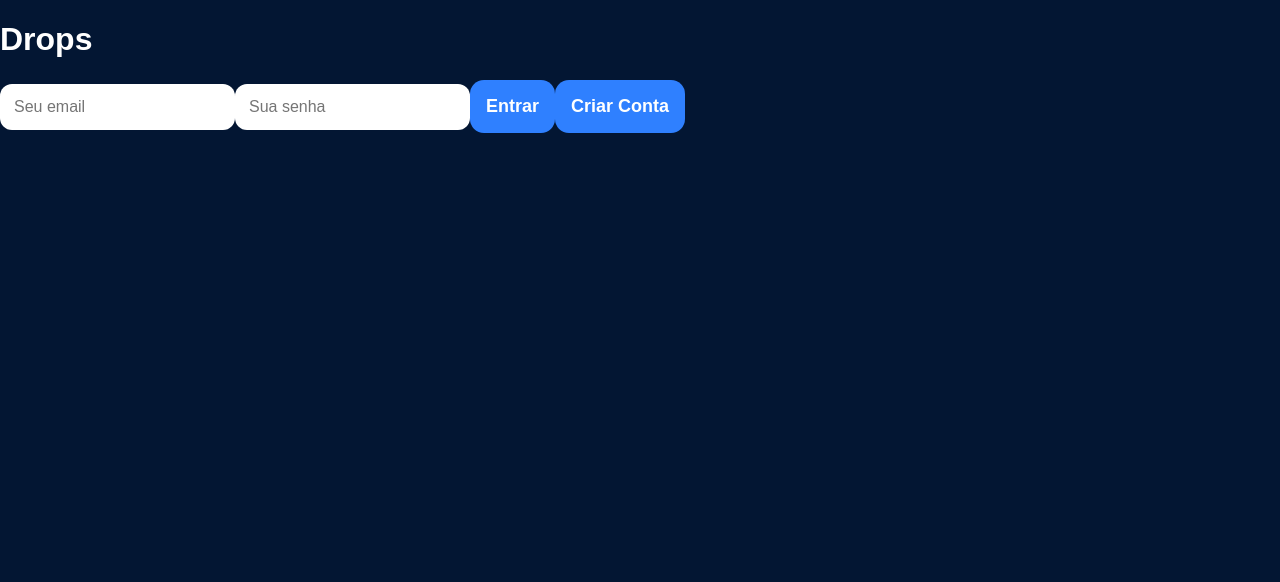
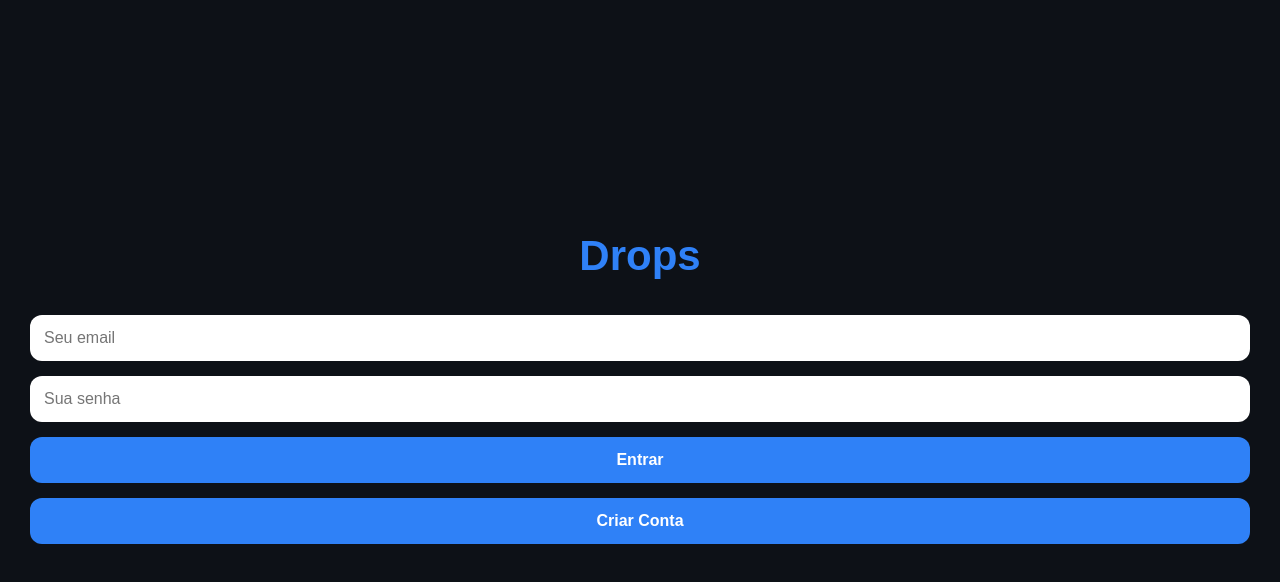
Before and after one commit to Drop-glitch/Drop_lite, a Next.js app: page / in a window 1280 px wide. Shown: the top 582 px of the page. Built offline with nearby package versions, Linux system fonts and the light colour scheme.

Commit message:
Update globals.css

```diff
--- a/app/globals.css
+++ b/app/globals.css
@@ -1,44 +1,50 @@
-body{
+*{
   margin:0;
-background:#031633;
-font-family:Arial;
-color:white;
+  padding:0;
+  box-sizing:border-box;
 }
 
-.box{
-max-width:420px;
-margin:auto;
-padding:30px;
+body{
+  background:#0d1117;
+  color:white;
+  font-family:Arial, sans-serif;
+}
+
+.login{
+  min-height:100vh;
   display:flex;
   flex-direction:column;
-gap:14px;
+  justify-content:center;
+  padding:30px;
+  gap:15px;
 }
 
-input{
+.login h1{
+  text-align:center;
+  color:#2f81f7;
+  font-size:42px;
+  margin-bottom:20px;
+}
+
+.login input{
   padding:14px;
+  border:none;
   border-radius:12px;
-border:none;
   font-size:16px;
 }
 
-button{
-padding:16px;
+.login button{
+  padding:14px;
   border:none;
-border-radius:14px;
-background:#2f80ff;
+  border-radius:12px;
+  background:#2f81f7;
   color:white;
-font-size:18px;
+  font-size:16px;
   font-weight:bold;
 }
 
-.avatar{
-width:110px;
-height:110px;
-border-radius:50%;
-object-fit:cover;
+.login p{
+  text-align:center;
+  margin-top:10px;
+  color:#aaa;
 }
-
-.center{
-padding:40px;
-text-align:center;
-}
```
Lines whose indentation alone changed are shown as unchanged.
